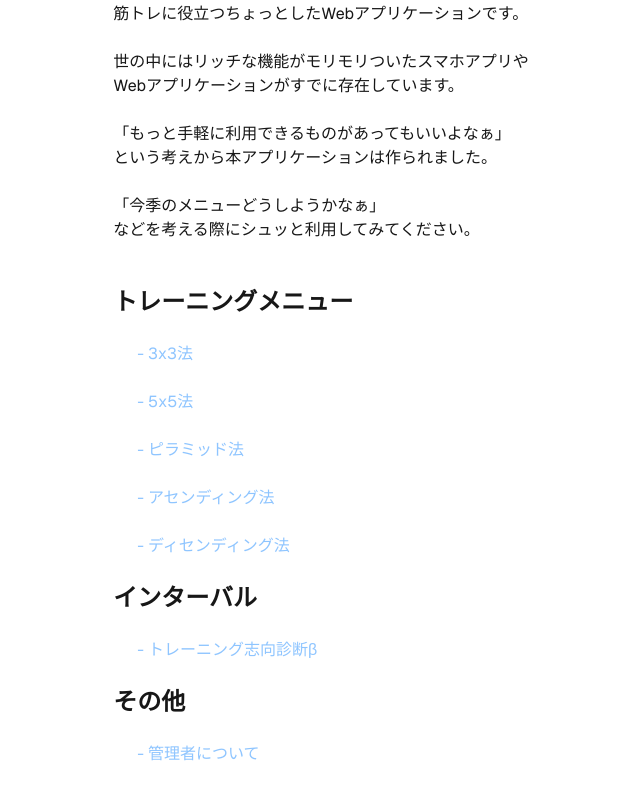
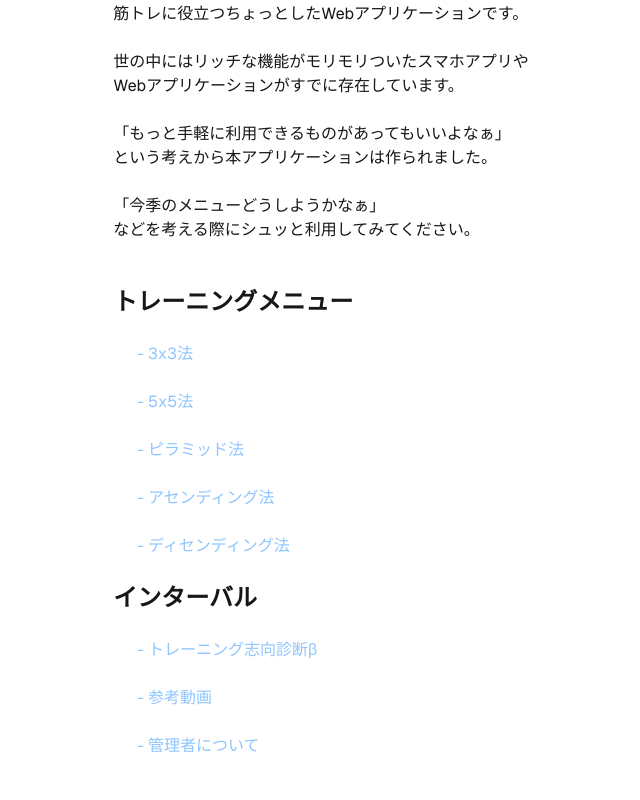
Before and after one commit to y-soliloquy/kintore-pocket-frontend, a Next.js app: page / in a window 1280 px wide. Shown: the part 242-1042 px from the top of the page, without its empty margins (319-959 px from the left). Built offline with nearby package versions, Linux system fonts and the light colour scheme.

Commit message:
参考動画用の画面を追加

```diff
--- a/src/app/page.tsx
+++ b/src/app/page.tsx
@@ -41,8 +41,8 @@ export default function Home() {
                     <h2 className="py-3 pl-6 text-blue-300">
                         <Link href="/diagnosis">- トレーニング志向診断β</Link>
                     </h2>
-                    <h2 className="py-3 text-2xl font-bold">
-                        その他
+                    <h2 className="py-3 pl-6 text-blue-300">
+                        <Link href="/reference">- 参考動画</Link>
                     </h2>
                     <h2 className="py-3 pl-6 text-blue-300">
                         <Link href="/administrator">- 管理者について</Link>
--- /dev/null
+++ b/src/app/reference/page.tsx
@@ -0,0 +1,8 @@
+export default async function ReferencePage() {
+    return (
+        <main className="p-6">
+            <h1>参考動画画面</h1>
+            <iframe width="560" height="315" src="https://www.youtube.com/embed/gIkxdKNnN6o?si=oQ_XfQzZI5JjZblm" title="YouTube video player" allow="accelerometer; autoplay; clipboard-write; encrypted-media; gyroscope; picture-in-picture; web-share"></iframe>
+        </main>
+    )
+}
```
